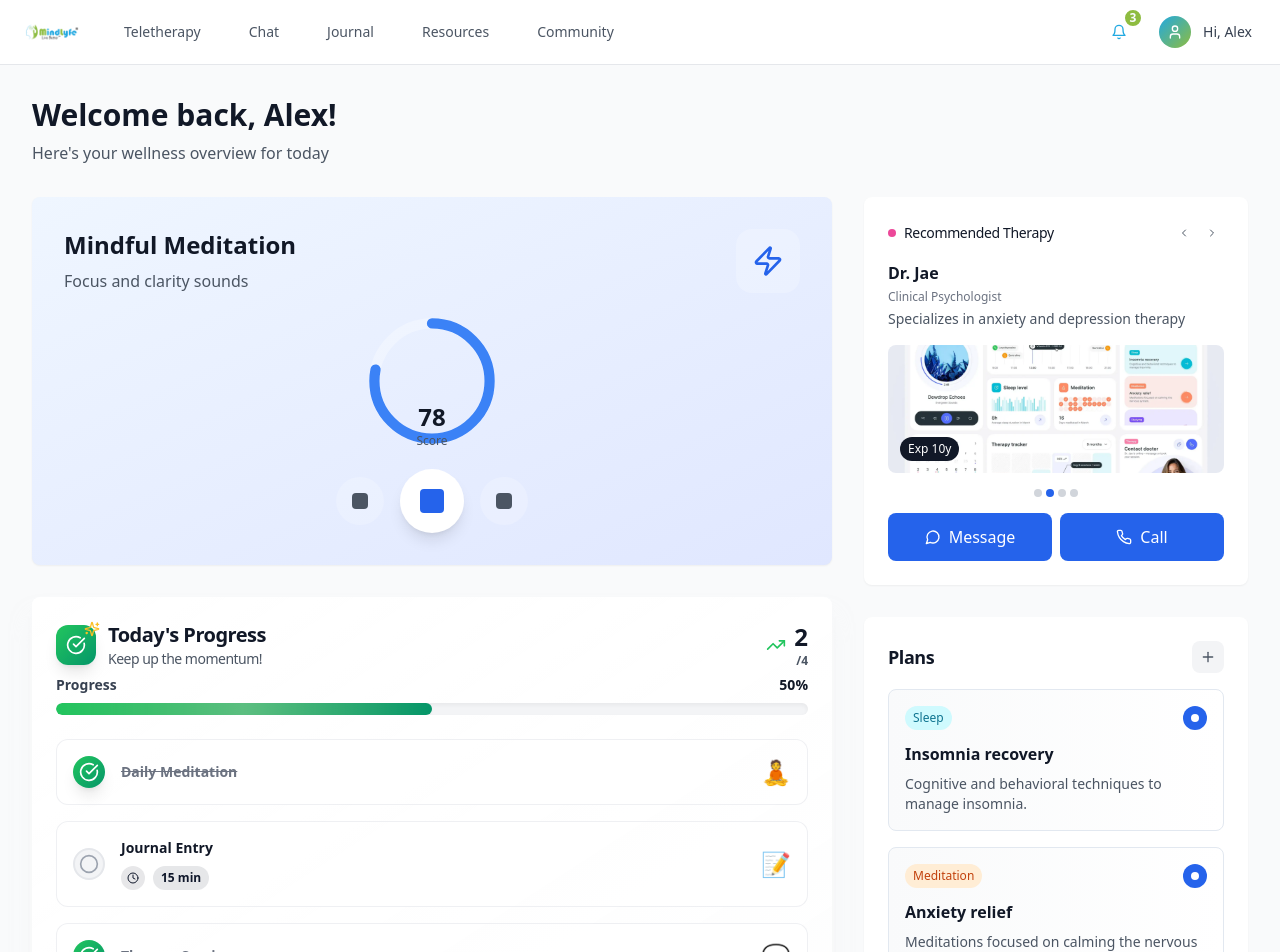
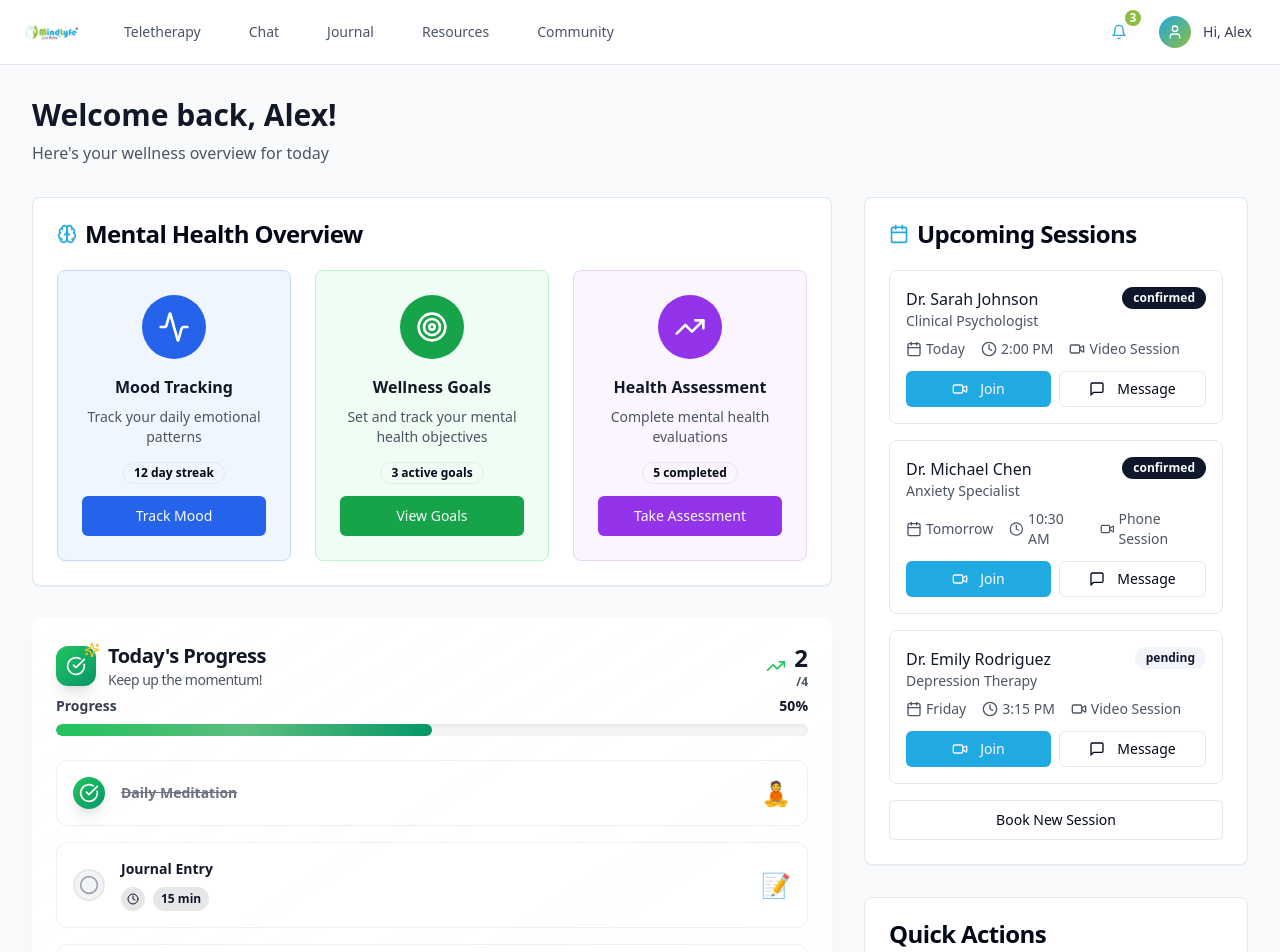
Before and after one commit to sserunkuumaibrahim/mindlyfe-auth-screens-hub, a React (Vite) app: page /dashboard in a window 1280 px wide. Shown: the top 952 px of the page. Built offline with nearby package versions, Linux system fonts and the light colour scheme.

Commit message:
Fix: Dashboard not reflecting changes
Ensured the dashboard reflects the latest changes, including updated features and functional quick access buttons.

```diff
--- a/src/components/dashboard/QuickActions.tsx
+++ b/src/components/dashboard/QuickActions.tsx
@@ -1,71 +1,79 @@
 
 import React from 'react';
 import { Card, CardContent, CardHeader, CardTitle } from '@/components/ui/card';
-import { Plus } from 'lucide-react';
+import { Button } from '@/components/ui/button';
 import { useNavigate } from 'react-router-dom';
+import { MessageSquare, Video, Phone, BookOpen, Users, Brain } from 'lucide-react';
 
 const QuickActions = () => {
   const navigate = useNavigate();
 
-  const plans = [
+  const quickActions = [
     {
-      title: 'Insomnia recovery',
-      description: 'Cognitive and behavioral techniques to manage insomnia.',
-      color: 'bg-cyan-100 text-cyan-700',
-      tag: 'Sleep',
-      route: '/resources/paths'
+      title: 'Chat with LyfBot',
+      description: 'Get instant AI mental health support',
+      icon: <Brain className="w-5 h-5" />,
+      action: () => navigate('/chat/lyfbot'),
+      color: 'bg-blue-600 hover:bg-blue-700'
     },
     {
-      title: 'Anxiety relief',
-      description: 'Meditations focused on calming the nervous system.',
-      color: 'bg-orange-100 text-orange-700',
-      tag: 'Meditation',
-      route: '/mental-health/mood'
+      title: 'Message Therapist',
+      description: 'Connect with your therapist',
+      icon: <MessageSquare className="w-5 h-5" />,
+      action: () => navigate('/teletherapy'),
+      color: 'bg-green-600 hover:bg-green-700'
     },
     {
-      title: 'Stress management',
-      description: 'Learn effective stress coping strategies.',
-      color: 'bg-purple-100 text-purple-700',
-      tag: 'Studying',
-      route: '/resources'
+      title: 'Video Session',
+      description: 'Join a therapy session',
+      icon: <Video className="w-5 h-5" />,
+      action: () => navigate('/teletherapy/sessions'),
+      color: 'bg-purple-600 hover:bg-purple-700'
+    },
+    {
+      title: 'Journal Entry',
+      description: 'Write your thoughts',
+      icon: <BookOpen className="w-5 h-5" />,
+      action: () => navigate('/journal/write'),
+      color: 'bg-orange-600 hover:bg-orange-700'
+    },
+    {
+      title: 'Community',
+      description: 'Connect with others',
+      icon: <Users className="w-5 h-5" />,
+      action: () => navigate('/community'),
+      color: 'bg-indigo-600 hover:bg-indigo-700'
+    },
+    {
+      title: 'Crisis Support',
+      description: '24/7 emergency help',
+      icon: <Phone className="w-5 h-5" />,
+      action: () => navigate('/mental-health/crisis'),
+      color: 'bg-red-600 hover:bg-red-700'
     }
   ];
 
   return (
-    <Card className="bg-white border-0 shadow-sm hover:shadow-md transition-shadow">
-      <CardHeader className="pb-4">
-        <div className="flex items-center justify-between">
-          <CardTitle className="text-lg font-semibold text-gray-900">Plans</CardTitle>
-          <button
-            className="w-8 h-8 bg-gray-100 rounded-lg flex items-center justify-center hover:bg-gray-200 transition-colors"
-            onClick={() => navigate('/mental-health/goals')}
-          >
-            <Plus className="w-4 h-4 text-gray-600" />
-          </button>
+    <Card>
+      <CardHeader>
+        <CardTitle>Quick Actions</CardTitle>
+      </CardHeader>
+      <CardContent>
+        <div className="grid grid-cols-2 gap-3">
+          {quickActions.map((action, index) => (
+            <Button
+              key={index}
+              onClick={action.action}
+              className={`h-auto p-3 flex flex-col gap-2 text-left ${action.color} text-white`}
+            >
+              {action.icon}
+              <div>
+                <div className="font-medium text-sm">{action.title}</div>
+                <div className="text-xs opacity-90">{action.description}</div>
+              </div>
+            </Button>
+          ))}
         </div>
-      </CardHeader>
-
-      <CardContent className="pt-0 space-y-4">
-        {plans.map((plan, index) => (
-          <div key={index} className="relative">
-            <div
-              className="bg-gradient-to-r from-gray-50 to-white p-4 rounded-lg border hover:shadow-sm transition-shadow cursor-pointer"
-              onClick={() => navigate(plan.route)}
-            >
-              <div className="flex items-center justify-between mb-3">
-                <span className={`text-xs font-medium px-2 py-1 rounded-full ${plan.color}`}>
-                  {plan.tag}
-                </span>
-                <button className="w-6 h-6 bg-blue-600 rounded-full flex items-center justify-center hover:bg-blue-700 transition-colors">
-                  <div className="w-2 h-2 bg-white rounded-full"></div>
-                </button>
-              </div>
-
-              <h3 className="font-semibold text-gray-900 mb-2">{plan.title}</h3>
-              <p className="text-sm text-gray-600">{plan.description}</p>
-            </div>
-          </div>
-        ))}
       </CardContent>
     </Card>
   );
--- a/src/components/dashboard/UpcomingSessions.tsx
+++ b/src/components/dashboard/UpcomingSessions.tsx
@@ -1,145 +1,125 @@
 
-import React, { useState, useEffect } from 'react';
+import React from 'react';
 import { Card, CardContent, CardHeader, CardTitle } from '@/components/ui/card';
-import { Phone, MessageCircle, ChevronLeft, ChevronRight, Bot } from 'lucide-react';
-import { Carousel, CarouselContent, CarouselItem, CarouselNext, CarouselPrevious } from '@/components/ui/carousel';
+import { Button } from '@/components/ui/button';
+import { Badge } from '@/components/ui/badge';
+import { useNavigate } from 'react-router-dom';
+import { Calendar, Clock, Video, MessageSquare } from 'lucide-react';
 
 const UpcomingSessions = () => {
-  const [currentIndex, setCurrentIndex] = useState(0);
+  const navigate = useNavigate();
 
-  // Mock data for therapists and Lyfbot
-  const therapists = [
+  const upcomingSessions = [
     {
-      id: 'lyfbot',
-      name: 'Lyfbot',
-      type: 'AI Assistant',
-      image: null,
-      experience: 'AI',
-      isBot: true,
-      description: 'Your AI therapy companion, available 24/7'
+      id: 1,
+      therapist: 'Dr. Sarah Johnson',
+      specialty: 'Clinical Psychologist',
+      date: 'Today',
+      time: '2:00 PM',
+      type: 'Video Session',
+      status: 'confirmed'
     },
     {
-      id: '1',
-      name: 'Dr. Jae',
-      type: 'Clinical Psychologist',
-      image: '/lovable-uploads/e799fa0d-9c16-46bb-a217-f5bf44b1108b.png',
-      experience: '10y',
-      isBot: false,
-      description: 'Specializes in anxiety and depression therapy'
+      id: 2,
+      therapist: 'Dr. Michael Chen',
+      specialty: 'Anxiety Specialist',
+      date: 'Tomorrow',
+      time: '10:30 AM',
+      type: 'Phone Session',
+      status: 'confirmed'
     },
     {
-      id: '2',
-      name: 'Dr. Sarah Chen',
-      type: 'Cognitive Behavioral Therapist',
-      image: '/lovable-uploads/66c73288-a843-485b-bbc5-7187cb067e2d.png',
-      experience: '8y',
-      isBot: false,
-      description: 'Expert in CBT and mindfulness techniques'
-    },
-    {
-      id: '3',
-      name: 'Dr. Michael Torres',
-      type: 'Family Therapist',
-      image: '/lovable-uploads/38bd34bd-c9d7-4514-ab53-0e15ddd50ff6.png',
-      experience: '12y',
-      isBot: false,
-      description: 'Specializes in family and relationship counseling'
+      id: 3,
+      therapist: 'Dr. Emily Rodriguez',
+      specialty: 'Depression Therapy',
+      date: 'Friday',
+      time: '3:15 PM',
+      type: 'Video Session',
+      status: 'pending'
     }
   ];
 
-  // Auto-scroll functionality
-  useEffect(() => {
-    const interval = setInterval(() => {
-      setCurrentIndex((prevIndex) => (prevIndex + 1) % therapists.length);
-    }, 4000); // Change every 4 seconds
+  const handleJoinSession = (sessionId: number) => {
+    navigate(`/teletherapy/session/${sessionId}`);
+  };
 
-    return () => clearInterval(interval);
-  }, [therapists.length]);
+  const handleMessageTherapist = (therapistId: number) => {
+    navigate(`/teletherapy/profile/${therapistId}`);
+  };
 
-  const currentTherapist = therapists[currentIndex];
+  const handleBookSession = () => {
+    navigate('/teletherapy');
+  };
 
   return (
-    <Card className="bg-white border-0 shadow-sm hover:shadow-md transition-shadow">
-      <CardHeader className="pb-4">
-        <div className="flex items-center justify-between">
-          <div className="flex items-center gap-2">
-            <div className="w-2 h-2 bg-pink-500 rounded-full"></div>
-            <CardTitle className="text-sm font-medium text-gray-900">Recommended Therapy</CardTitle>
-          </div>
-          <div className="flex items-center gap-1">
-            <button
-              onClick={() => setCurrentIndex((prev) => (prev - 1 + therapists.length) % therapists.length)}
-              className="w-6 h-6 flex items-center justify-center rounded-full hover:bg-gray-100 transition-colors"
-            >
-              <ChevronLeft className="w-3 h-3 text-gray-600" />
-            </button>
-            <button
-              onClick={() => setCurrentIndex((prev) => (prev + 1) % therapists.length)}
-              className="w-6 h-6 flex items-center justify-center rounded-full hover:bg-gray-100 transition-colors"
-            >
-              <ChevronRight className="w-3 h-3 text-gray-600" />
-            </button>
-          </div>
-        </div>
+    <Card>
+      <CardHeader>
+        <CardTitle className="flex items-center gap-2">
+          <Calendar className="w-5 h-5 text-mindlyfe-blue" />
+          Upcoming Sessions
+        </CardTitle>
       </CardHeader>
+      <CardContent>
+        <div className="space-y-4">
+          {upcomingSessions.map((session) => (
+            <div key={session.id} className="p-4 border rounded-lg hover:bg-gray-50 transition-colors">
+              <div className="flex items-start justify-between mb-2">
+                <div>
+                  <h4 className="font-medium text-gray-900">{session.therapist}</h4>
+                  <p className="text-sm text-gray-600">{session.specialty}</p>
+                </div>
+                <Badge
+                  variant={session.status === 'confirmed' ? 'default' : 'secondary'}
+                  className="text-xs"
+                >
+                  {session.status}
+                </Badge>
+              </div>
 
-      <CardContent className="pt-0">
-        <div className="space-y-4">
-          <div>
-            <h3 className="font-semibold text-gray-900 mb-1 flex items-center gap-2">
-              {currentTherapist.isBot && <Bot className="w-4 h-4 text-blue-500 animate-pulse" />}
-              {currentTherapist.name}
-            </h3>
-            <p className="text-xs text-gray-500 mb-1">{currentTherapist.type}</p>
-            <p className="text-sm text-gray-600 mb-4">
-              {currentTherapist.description}
-            </p>
-          </div>
-
-          <div className="relative">
-            {currentTherapist.isBot ? (
-              <div className="w-full h-32 bg-gradient-to-br from-blue-500 to-purple-600 rounded-lg flex items-center justify-center">
-                <div className="text-center">
-                  <Bot className="w-12 h-12 text-white mx-auto mb-2 animate-bounce" />
-                  <div className="text-white text-xs font-medium">AI Assistant</div>
+              <div className="flex items-center gap-4 text-sm text-gray-600 mb-3">
+                <div className="flex items-center gap-1">
+                  <Calendar className="w-4 h-4" />
+                  {session.date}
+                </div>
+                <div className="flex items-center gap-1">
+                  <Clock className="w-4 h-4" />
+                  {session.time}
+                </div>
+                <div className="flex items-center gap-1">
+                  <Video className="w-4 h-4" />
+                  {session.type}
                 </div>
               </div>
-            ) : (
-              <img
-                src={currentTherapist.image}
-                alt={currentTherapist.name}
-                className="w-full h-32 object-cover rounded-lg"
-              />
-            )}
-            <div className="absolute bottom-3 left-3 bg-gray-900 text-white text-xs px-2 py-1 rounded-full">
-              {currentTherapist.isBot ? 'AI' : `Exp ${currentTherapist.experience}`}
+
+              <div className="flex gap-2">
+                <Button
+                  size="sm"
+                  onClick={() => handleJoinSession(session.id)}
+                  className="flex-1 bg-mindlyfe-blue hover:bg-mindlyfe-blue/90"
+                >
+                  <Video className="w-4 h-4 mr-1" />
+                  Join
+                </Button>
+                <Button
+                  size="sm"
+                  variant="outline"
+                  onClick={() => handleMessageTherapist(session.id)}
+                  className="flex-1"
+                >
+                  <MessageSquare className="w-4 h-4 mr-1" />
+                  Message
+                </Button>
+              </div>
             </div>
-          </div>
+          ))}
 
-          {/* Progress indicators */}
-          <div className="flex justify-center gap-1 mb-4">
-            {therapists.map((_, index) => (
-              <div
-                key={index}
-                className={`w-2 h-2 rounded-full transition-all duration-300 ${
-                  index === currentIndex ? 'bg-blue-600' : 'bg-gray-300'
-                }`}
-              />
-            ))}
-          </div>
-
-          <div className="flex gap-2">
-            <button className="flex-1 bg-blue-600 text-white py-3 rounded-lg flex items-center justify-center gap-2 hover:bg-blue-700 transition-colors">
-              <MessageCircle className="w-4 h-4" />
-              {currentTherapist.isBot ? 'Chat with AI' : 'Message'}
-            </button>
-            {!currentTherapist.isBot && (
-              <button className="flex-1 bg-blue-600 text-white py-3 rounded-lg flex items-center justify-center gap-2 hover:bg-blue-700 transition-colors">
-                <Phone className="w-4 h-4" />
-                Call
-              </button>
-            )}
-          </div>
+          <Button
+            onClick={handleBookSession}
+            variant="outline"
+            className="w-full mt-4"
+          >
+            Book New Session
+          </Button>
         </div>
       </CardContent>
     </Card>
--- a/src/components/dashboard/WellnessOverview.tsx
+++ b/src/components/dashboard/WellnessOverview.tsx
@@ -1,63 +1,82 @@
 
 import React from 'react';
-import { Card, CardContent } from '@/components/ui/card';
-import { TrendingUp, Zap } from 'lucide-react';
+import { Card, CardContent, CardHeader, CardTitle } from '@/components/ui/card';
+import { Badge } from '@/components/ui/badge';
+import { Button } from '@/components/ui/button';
+import { useNavigate } from 'react-router-dom';
+import { Brain, TrendingUp, Activity, Target } from 'lucide-react';
 
 const WellnessOverview = () => {
+  const navigate = useNavigate();
+
+  const handleNavigateToMood = () => {
+    navigate('/mental-health/mood');
+  };
+
+  const handleNavigateToGoals = () => {
+    navigate('/mental-health/goals');
+  };
+
+  const handleNavigateToAssessment = () => {
+    navigate('/mental-health/assessment');
+  };
+
   return (
-    <Card className="bg-gradient-to-br from-blue-50 to-indigo-100 border-0 shadow-sm">
-      <CardContent className="p-8">
-        <div className="flex items-center justify-between mb-6">
-          <div>
-            <h2 className="text-2xl font-bold text-gray-900 mb-2">Mindful Meditation</h2>
-            <p className="text-gray-600">Focus and clarity sounds</p>
-          </div>
-          <div className="w-16 h-16 bg-white/20 rounded-2xl flex items-center justify-center">
-            <Zap className="w-8 h-8 text-blue-600" />
-          </div>
-        </div>
-
-        <div className="relative">
-          <div className="w-32 h-32 mx-auto mb-6">
-            <svg viewBox="0 0 100 100" className="w-full h-full transform -rotate-90">
-              <circle
-                cx="50"
-                cy="50"
-                r="45"
-                fill="none"
-                stroke="rgb(255 255 255 / 0.3)"
-                strokeWidth="8"
-              />
-              <circle
-                cx="50"
-                cy="50"
-                r="45"
-                fill="none"
-                stroke="rgb(59 130 246)"
-                strokeWidth="8"
-                strokeDasharray={`${78 * 2.83} ${(100 - 78) * 2.83}`}
-                strokeLinecap="round"
-                className="transition-all duration-1000"
-              />
-            </svg>
-            <div className="absolute inset-0 flex items-center justify-center">
-              <div className="text-center">
-                <div className="text-2xl font-bold text-gray-900">78</div>
-                <div className="text-xs text-gray-600">Score</div>
-              </div>
+    <Card>
+      <CardHeader>
+        <CardTitle className="flex items-center gap-2">
+          <Brain className="w-5 h-5 text-mindlyfe-blue" />
+          Mental Health Overview
+        </CardTitle>
+      </CardHeader>
+      <CardContent>
+        <div className="grid grid-cols-1 md:grid-cols-2 lg:grid-cols-3 gap-6">
+          {/* Mood Tracking */}
+          <div className="text-center p-6 bg-blue-50 rounded-lg border border-blue-200">
+            <div className="w-16 h-16 bg-blue-600 rounded-full flex items-center justify-center mx-auto mb-4">
+              <Activity className="w-8 h-8 text-white" />
             </div>
+            <h3 className="font-semibold text-gray-900 mb-2">Mood Tracking</h3>
+            <p className="text-sm text-gray-600 mb-3">Track your daily emotional patterns</p>
+            <Badge variant="outline" className="mb-3">12 day streak</Badge>
+            <Button
+              onClick={handleNavigateToMood}
+              className="w-full bg-blue-600 hover:bg-blue-700"
+            >
+              Track Mood
+            </Button>
           </div>
 
-          <div className="flex items-center justify-center gap-4">
-            <button className="w-12 h-12 bg-white/20 rounded-full flex items-center justify-center hover:bg-white/30 transition-colors">
-              <div className="w-4 h-4 bg-gray-600 rounded-sm"></div>
-            </button>
-            <button className="w-16 h-16 bg-white rounded-full flex items-center justify-center shadow-lg hover:scale-105 transition-transform">
-              <div className="w-6 h-6 bg-blue-600 rounded-sm"></div>
-            </button>
-            <button className="w-12 h-12 bg-white/20 rounded-full flex items-center justify-center hover:bg-white/30 transition-colors">
-              <div className="w-4 h-4 bg-gray-600 rounded-sm"></div>
-            </button>
+          {/* Wellness Goals */}
+          <div className="text-center p-6 bg-green-50 rounded-lg border border-green-200">
+            <div className="w-16 h-16 bg-green-600 rounded-full flex items-center justify-center mx-auto mb-4">
+              <Target className="w-8 h-8 text-white" />
+            </div>
+            <h3 className="font-semibold text-gray-900 mb-2">Wellness Goals</h3>
+            <p className="text-sm text-gray-600 mb-3">Set and track your mental health objectives</p>
+            <Badge variant="outline" className="mb-3">3 active goals</Badge>
+            <Button
+              onClick={handleNavigateToGoals}
+              className="w-full bg-green-600 hover:bg-green-700"
+            >
+              View Goals
+            </Button>
+          </div>
+
+          {/* Assessment Progress */}
+          <div className="text-center p-6 bg-purple-50 rounded-lg border border-purple-200">
+            <div className="w-16 h-16 bg-purple-600 rounded-full flex items-center justify-center mx-auto mb-4">
+              <TrendingUp className="w-8 h-8 text-white" />
+            </div>
+            <h3 className="font-semibold text-gray-900 mb-2">Health Assessment</h3>
+            <p className="text-sm text-gray-600 mb-3">Complete mental health evaluations</p>
+            <Badge variant="outline" className="mb-3">5 completed</Badge>
+            <Button
+              onClick={handleNavigateToAssessment}
+              className="w-full bg-purple-600 hover:bg-purple-700"
+            >
+              Take Assessment
+            </Button>
           </div>
         </div>
       </CardContent>
```
